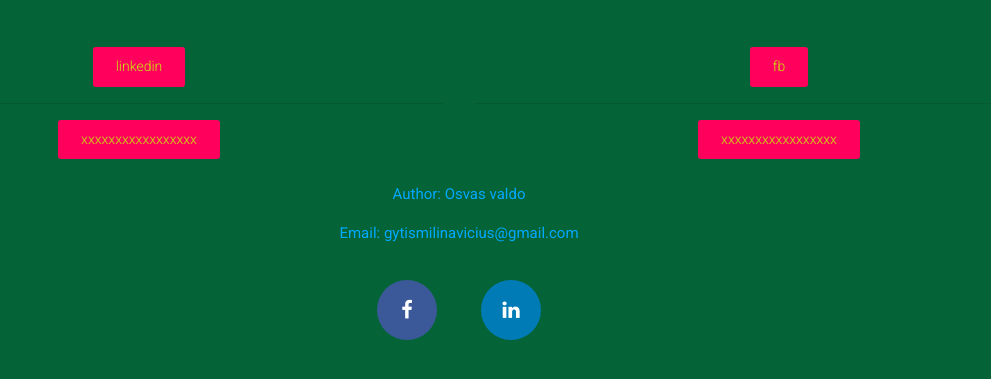
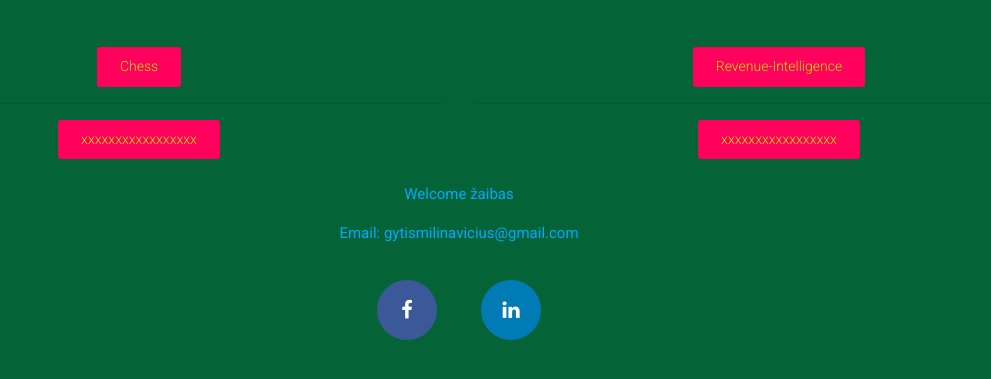
Before and after one commit to gytmil/gytmil.github.io, a plain HTML site: page index.html in a window 1280 px wide. Shown: the part 113-492 px from the top of the page, without its empty margins (181-1172 px from the left). Drawn offline with nearby package versions, Linux system fonts and the light colour scheme.

Commit message:
Update index.html

```diff
--- a/index.html
+++ b/index.html
@@ -15,13 +15,13 @@
     <div class="top-center row">
         <div class="col-md">
             <h2>Nuorodos</h2>
-            <a class="btn-dark-bg btn-base-sm radius-3" href="https://linkedin.com/">linkedin</a>
+            <a class="btn-dark-bg btn-base-sm radius-3" href="https://www.chess.com">Chess</a>
             <hr/>
             <a class="btn-dark-bg btn-base-sm radius-3" href="xxxxxxxxxxxxxxxxx">xxxxxxxxxxxxxxxxx</a>
         </div>
         <div class="col-md">
             <h2>Verslo nuorodos</h2>
-            <a class="btn-dark-bg btn-base-sm radius-3" href="http://www.facebook.com">fb</a>
+            <a class="btn-dark-bg btn-base-sm radius-3" href="https://podcast.gong.io/public/76/Reveal%3A-The-Revenue-Intelligence-Podcast-05b3e1e1">Revenue-Intelligence</a>
             <hr/>
             <a class="btn-dark-bg btn-base-sm radius-3" href="xxxxxxxxxxxxxxx">xxxxxxxxxxxxxxxxx</a>
         </div>
@@ -29,7 +29,7 @@
 </div>
 <br/>
 <footer>
-    <p>Author: Osvas valdo</p>
+    <p>Welcome žaibas</p>
     <p>Email: gytismilinavicius@gmail.com</p>
     <div>
         <a href="https://www.facebook.com/gytis.mili" class="fa fa-facebook"></a>
```
